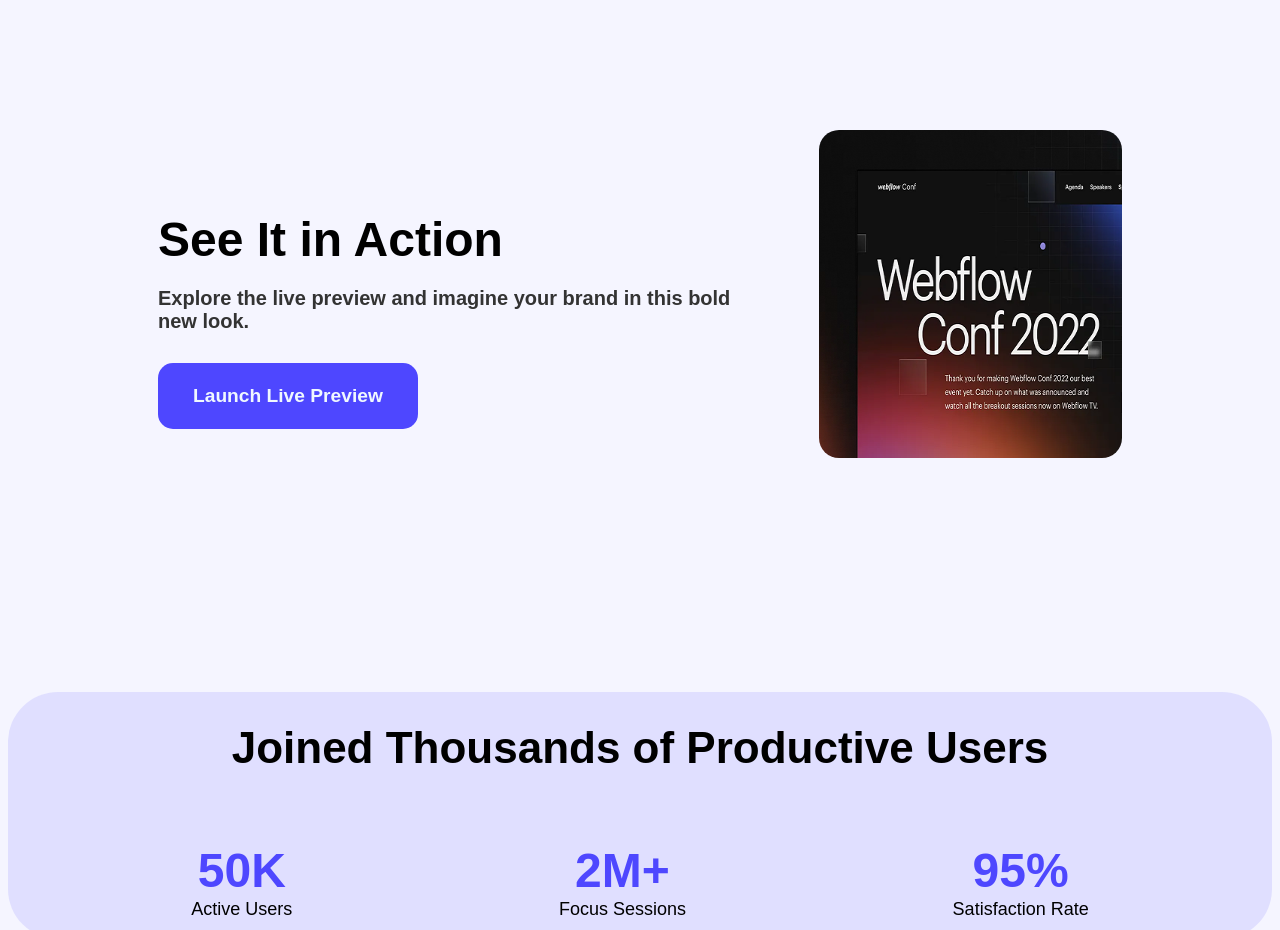
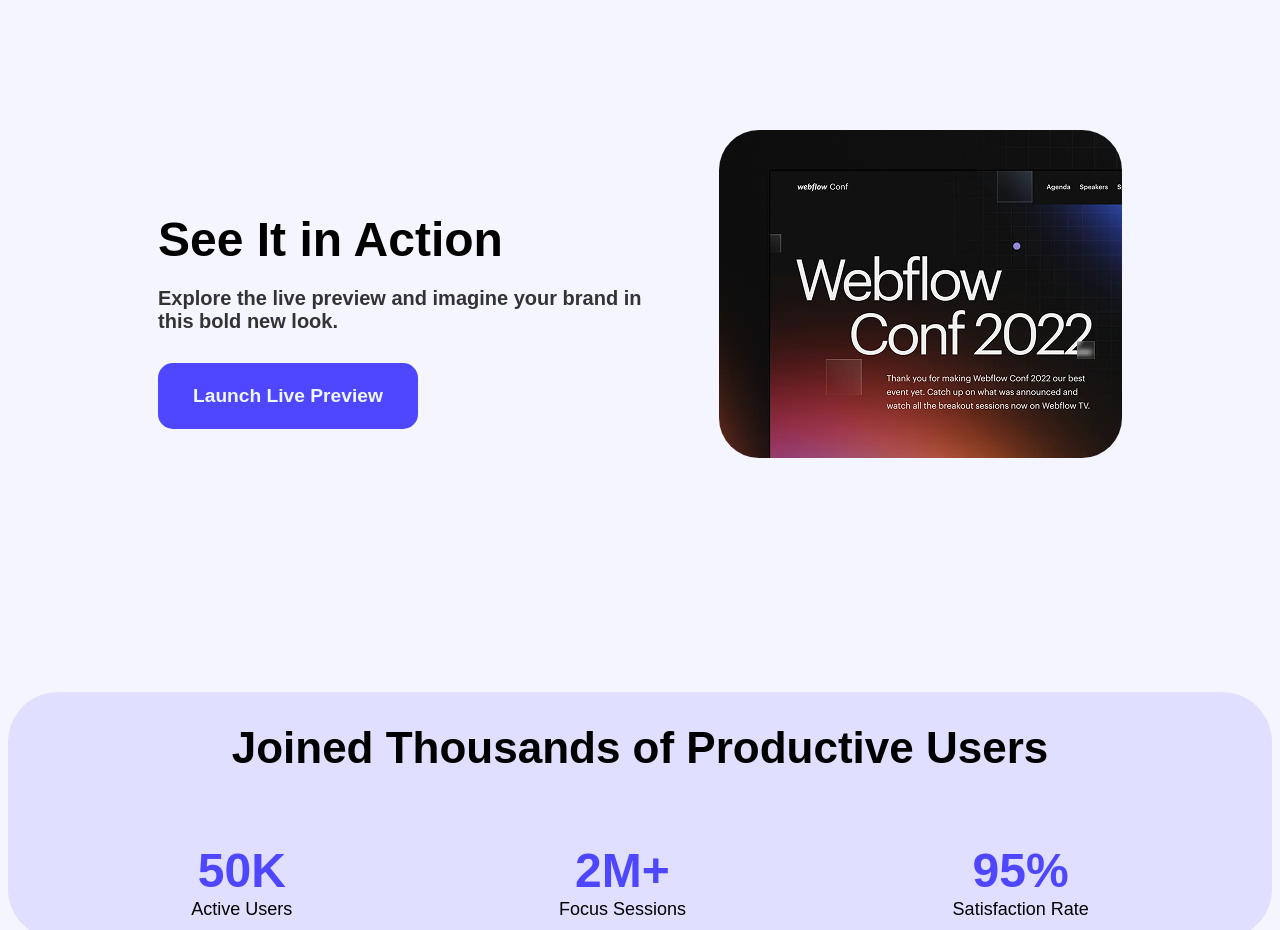
Before and after one commit to SRTonmoy/assignment-one, a plain HTML site: page index.html in a window 1280 px wide. Shown: the part 1040-1970 px from the top of the page. Drawn offline with Linux system fonts and the light colour scheme; files whose address does not match are found by name.

Commit message:
Last update for 11th july

```diff
--- a/Styles/styles.css
+++ b/Styles/styles.css
@@ -1,11 +1,11 @@
-.open-sans-normal {
-  font-family: 'Raleway', sans-serif;
+body {
+  font-family: sans-serif;
   font-optical-sizing: auto;
   font-style: normal;
-  font-variation-settings:
-    "wdth" 100;
-    background-color: #b2b0ff1f;
+  font-variation-settings: "wdth" 100;
+  background-color: #b2b0ff1f;
 }
+
 /* shared style */
 .secondary-bg{
     background-color: #4d47ff0e;
@@ -194,10 +194,11 @@ nav ul{
 }
 
 .second-banner-picture {
-  width: 303px;
+
+  width: 100%;
   height: 328px;
   object-fit: fill;
-  border-radius: 20px;
+  border-radius: 40px;
 }
 
 /* main styles */
--- a/index.html
+++ b/index.html
@@ -7,10 +7,12 @@
      <link rel="preconnect" href="https://fonts.googleapis.com">
      <link rel="preconnect" href="https://fonts.gstatic.com" crossorigin>
      <link href="https://fonts.googleapis.com/css2?family=Open+Sans:ital,wght@0,300..800;1,300..800&display=swap" rel="stylesheet">
+
+
     <link rel="stylesheet" href="Styles/styles.css">
 
 </head>
-<body class="open-sans-normal">
+<body class="body">
     <header class="header secondary-bg">
           <nav class="">
             <h3 class="nav-title">L<span class="text-primary">O</span>G<span class="text-primary">O</span></h3>
```
